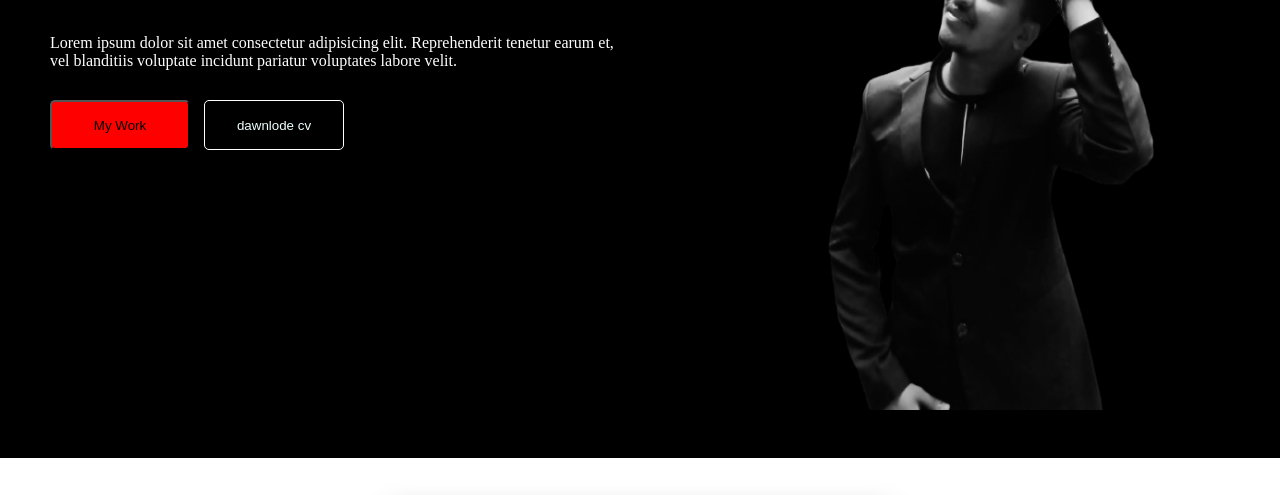
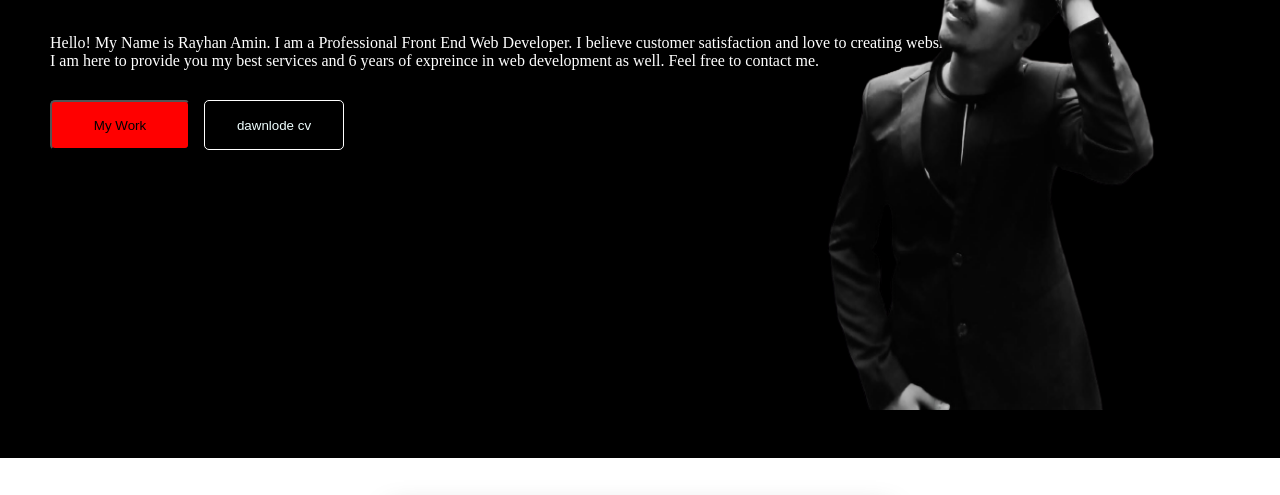
Before and after one commit to maruf055/Web-Maruf, a plain HTML site: page personal/index.html in a window 1280 px wide. Shown: the part 260-755 px from the top of the page. Drawn offline with Linux system fonts and the light colour scheme.

Commit message:
Update index.html

```diff
--- a/personal/index.html
+++ b/personal/index.html
@@ -24,7 +24,7 @@
 <div class="section1">
   <div class="info">
     <h1>my name is <h2> maruf</h2></h1>
-     <p>Lorem ipsum dolor sit amet consectetur adipisicing elit. Reprehenderit tenetur earum et, <br> vel blanditiis voluptate incidunt pariatur voluptates labore velit.</p>
+     <p>Hello! My Name is Rayhan Amin. I am a Professional Front End Web Developer. I believe customer satisfaction and love to creating websites. <br> I am here to provide you my best services and 6 years of expreince in web development as well. Feel free to contact me.</p>
      <button type="submit" >My Work</button>
      <button class="button2" type="submit" >dawnlode cv</button>
   </div>
```
